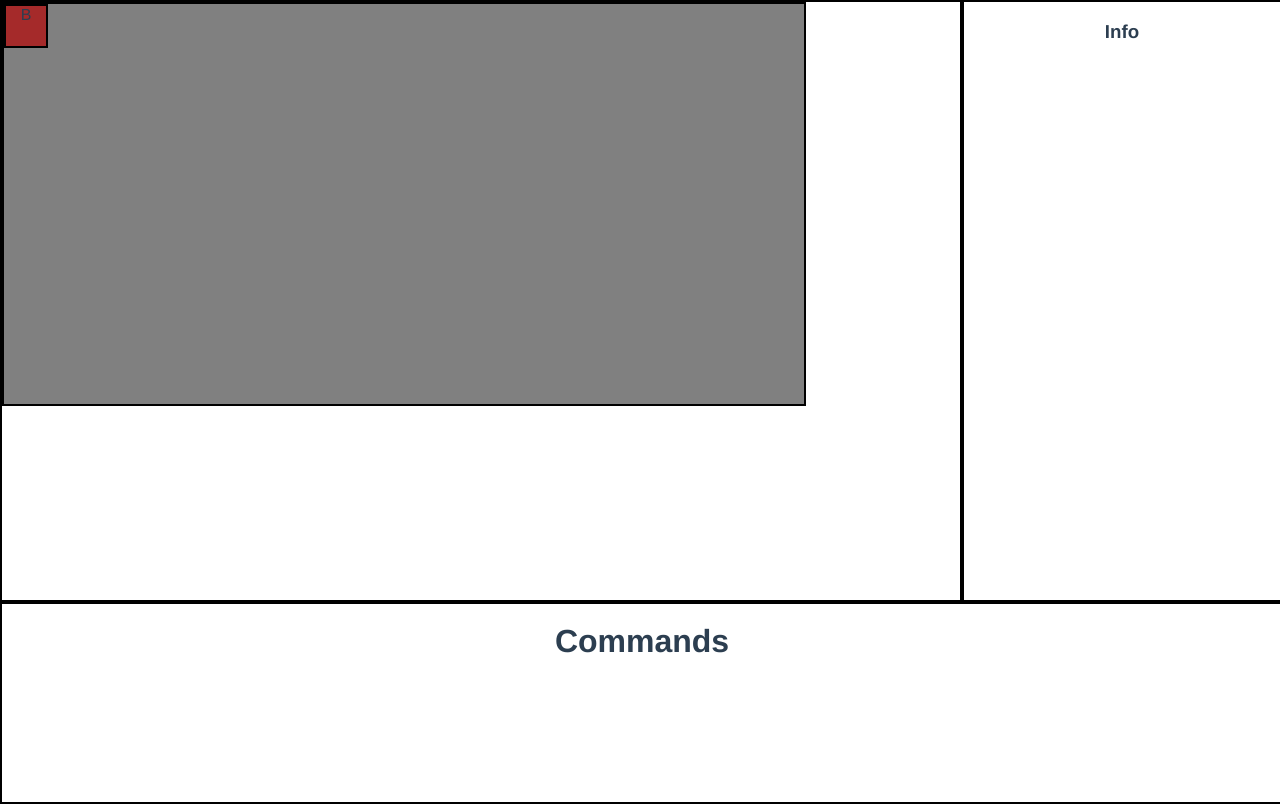
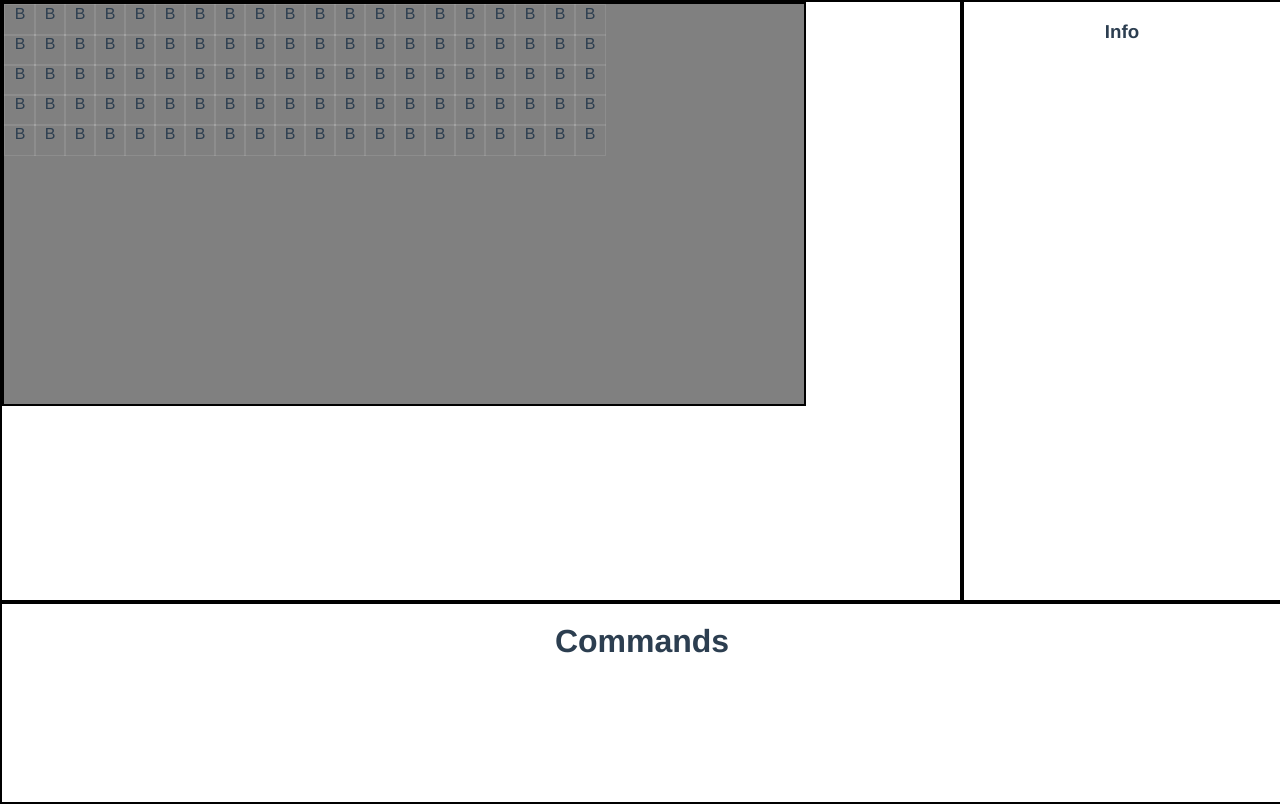
Before and after one commit to Humakt83/vue-rougelite, a Vue app: page / in a window 1280 px wide. Built offline with nearby package versions, Linux system fonts and the light colour scheme.

Commit message:
Tile layout start

```diff
--- a/src/components/Map.vue
+++ b/src/components/Map.vue
@@ -1,36 +1,41 @@
 <template>
   <div class="map">
-    <span class="tile" v-for="(tile, index) in tiles"  :x="tile.type" :y="tile.type" v-bind:style="{ 'left': x + 'px' }">
+    <span class="tile" v-for="(tile, index) in tiles"
+    :x="tile.type"
+    :y="tile.type"
+    v-bind:key="index"
+    v-bind:style="{left: tile.x + 'px', top: tile.y + 'px' }">
       {{ tile.type }}
     </span>
   </div>
 </template>
-
 <script>
-
 const Tile = {
-  props: ['tile'],
+  props: ["tile"],
   /*computed: {
     color() {
     	return this.item.color.toFixed(2);
     }
   },*/
-  template: "{{ tile.type }}",
-}
+  template: "{{ tile.type }}"
+};
 
 const generateMapData = () => {
+  const tiles = [];
+  const columns = 20
+  const tileSize = 30
 
-  const tiles = []
-
-  for(let i=0;i<10;i++){
-    tiles.push({type: "B", x: i*40, y: 1})
+  for (let i = 0; i < 100; i++) {
+    tiles.push({ type: "B",
+                 x: (i % columns) * tileSize,
+                 y: Math.floor(i/columns) * tileSize });
   }
 
-  return {tiles:tiles}
-}
+  return { tiles: tiles };
+};
 
 export default {
-  name: 'Map',
+  name: "Map",
   props: {
     msg: String
   },
@@ -42,10 +47,9 @@ export default {
       { type: '#' },
       { type: 'H' }
     ]}*/
-    return generateMapData()
+    return generateMapData();
   }
-}
-
+};
 </script>
 
 <!-- Add "scoped" attribute to limit CSS to this component only -->
@@ -72,12 +76,11 @@ a {
   height: 400px;
 }
 .tile {
-  background-color: brown;
-  border: solid 2px black;
+  border: solid 1px rgba(255, 255, 255, .1);
   position: absolute;
-  width: 40px;
-  height: 40px;
-  left:0px;
-  top:0px;
+  width: 30px;
+  height: 30px;
+  left: 0px;
+  top: 0px;
 }
 </style>
```
